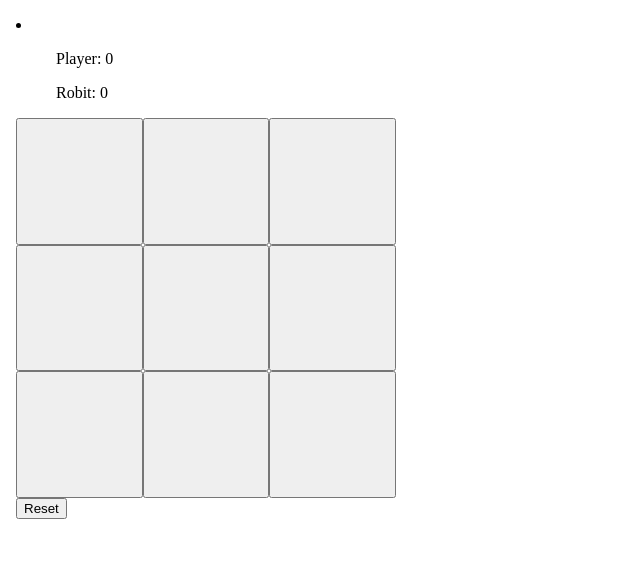
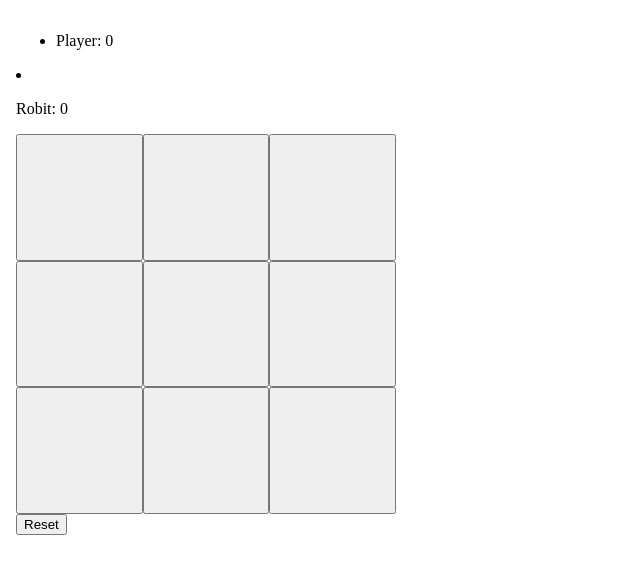
Before and after one commit to badideainc/internship-code-test, a website: page index.html in a window 1280 px wide. Shown: the whole page, without its empty margins (0-640 px from the left). Drawn offline with Linux system fonts and the light colour scheme.

Commit message:
Fix list order

```diff
--- a/index.html
+++ b/index.html
@@ -8,10 +8,10 @@
 	</head>
 	<body>
 		<section id="scoreboard">
-			<li>
-				<ul><p id="playerScore">Player: 0</p></ul>
-				<ul><p id="computerScore">Robit: 0</p></ul>
-			</li>
+			<ul>
+				<li><p id="playerScore">Player: 0</p></ul>
+				<li><p id="computerScore">Robit: 0</p></ul>
+			</ul>
 		</section>
 		<section id="game">
 			<div id="status"></div>
```
